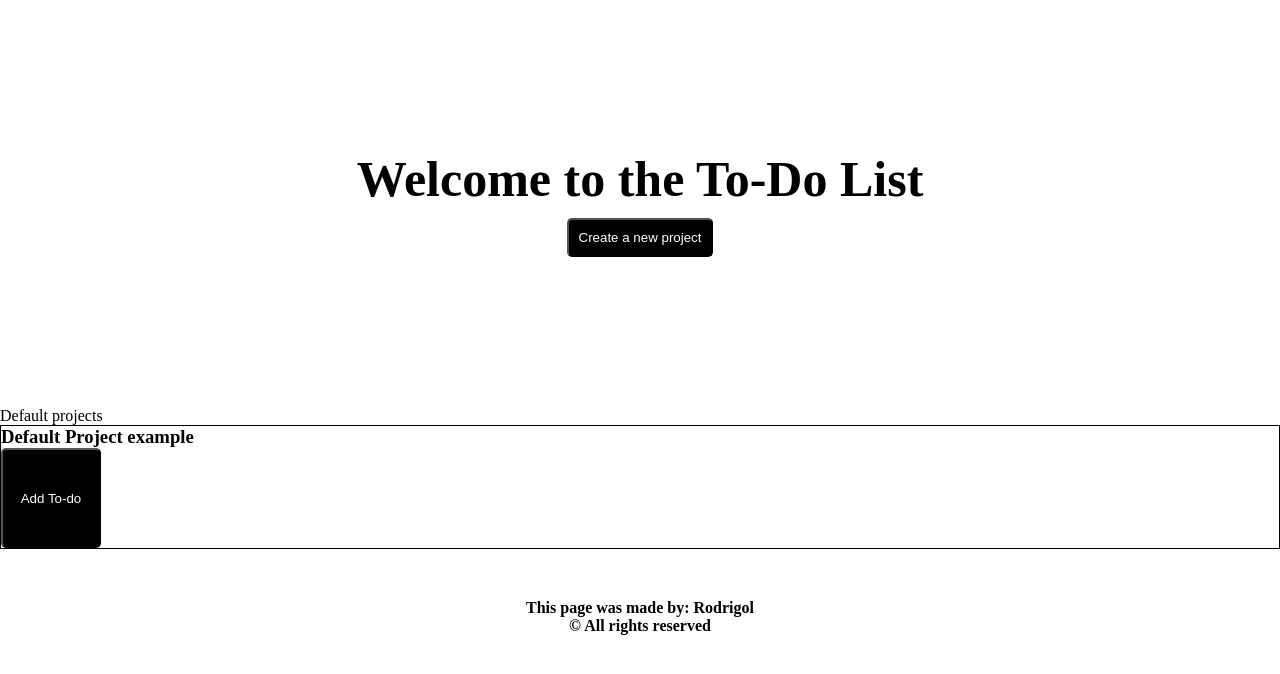
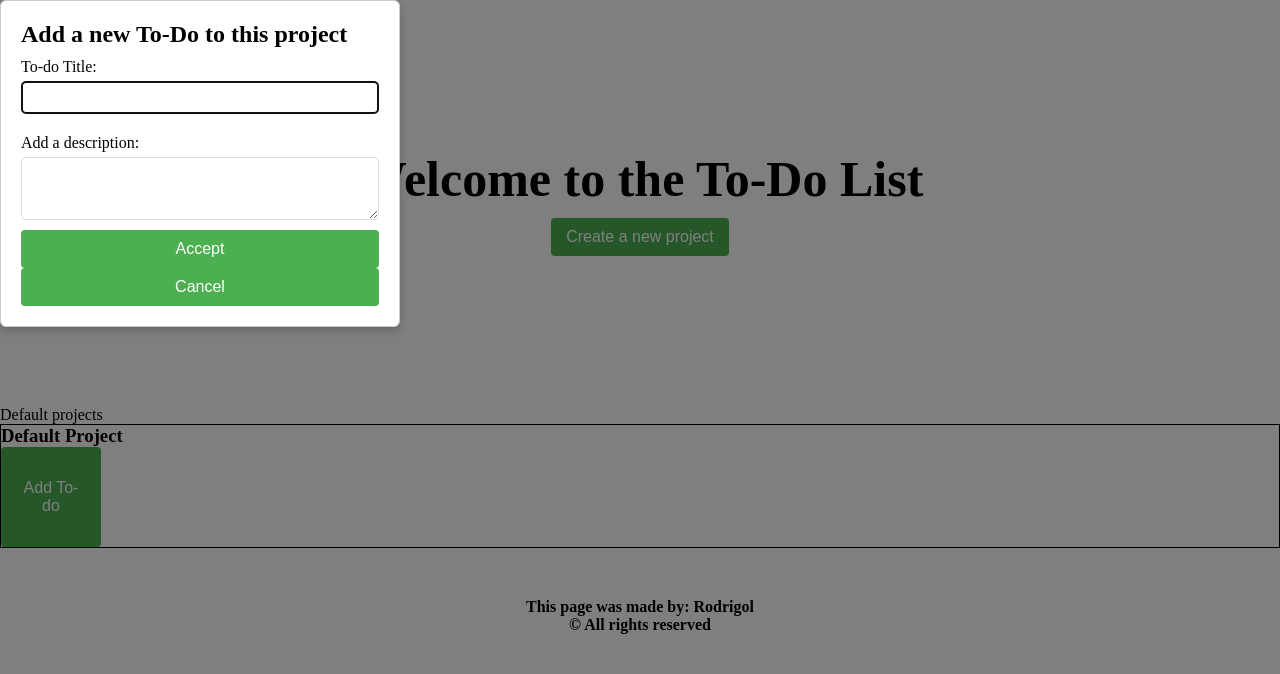
Before and after one commit to RodrigoBernahola/todo-list, a website built with webpack: page src/index.html in a window 1280 px wide. Both pictures are taken after a click on the button "Add To-do". Built offline with nearby package versions, Linux system fonts and the light colour scheme.

```diff
--- a/src/index.js
+++ b/src/index.js
@@ -5,6 +5,7 @@
 import { Controller } from './modules/controllers/controller.js';
 import { createIUProject } from './modules/views/components/createIUProject.js';
 import { createDialog } from './modules/views/components/dialog.js';
+import { IAddTodo } from './modules/views/boundary/IAddTodo.js';
 
 import './styles/styles.css';
 
@@ -43,9 +44,28 @@
 
     const projectController =  new Controller([]);
 
-    projectController.createProject('Default Project example');
+    //El controlador crea el proyecto que se carga por defecto
 
-    console.log(projectController);
+    projectController.initialize(gridContainer);
+
+
+    //Creo el objeto boundary encargado de la interacción con el usuario en el CU añadir todo
+
+    //Manejar los eventos (Interacción con la pantalla del CU Añadir To-Do)
+
+    const botonAgregarTodo = document.querySelector('.add-todo');
+    const botonAceptar = document.querySelector('.acceptButton');
+    const botonCancelar = document.querySelector('.cancelButton');
+    const iAddTodo = new IAddTodo();
+
+
+    botonAgregarTodo.addEventListener('click', (e) => {iAddTodo.clickAddTodo(e, dialog)});
+    botonCancelar.addEventListener('click', () => iAddTodo.cancelAdding(dialog));
+
+
+
+    //Comentarios para probar funcionamiento (<------------------------------------->)
+    //console.log(projectController);
 
     //En esta sección se hardcodea un nuevo Todo (estos datos deberán ser tomados desde la interfaz, luego validados y si son correctos crear y agregar un nuevo To-Do al proyecto que se haya seleccionado en la interfaz).
 
@@ -60,17 +80,10 @@
 
     //Creo la interfaz de un nuevo proyecto, extrayendo los datos del primer elemento del array del controllador, que contiene a los proyectos, la función devuelve la iu necesaria y la agrego al contenedor de proyectos luego.
 
-    console.log(projectController.projects[0]);
-    console.log(gridContainer)
-
-    const iuNewProject = createIUProject(projectController.projects[0]);
-    gridContainer.appendChild(iuNewProject);
+    // console.log(projectController.projects[0]);
+    // console.log(gridContainer)
+    //Comentarios para probar funcionamiento (<------------------------------------->)
 
 
-    //Manejar los eventos
-
-    const botonAgregarTodo = document.querySelector('.add-todo');
-
-    botonAgregarTodo.addEventListener('click', (e) => {projectController.addTodo(e)});
 
 });
--- a/src/modules/controllers/controller.js
+++ b/src/modules/controllers/controller.js
@@ -1,10 +1,22 @@
 import {Project} from '../logic/project.js';
+import {createIUProject} from '../views/components/createIUProject.js';
 
 class Controller {
 
     constructor(projects) {
 
         this.projects = projects;
+
+    }
+
+    initialize(gridContainer) {
+
+        //En este método se añadirá todo el funcionamiento necesario que se necesita la primera vez que carga la página
+
+        const firstProject = this.createProject('Default Project');
+        const iuNewProject = createIUProject(this.projects[0]);
+        gridContainer.appendChild(iuNewProject);
+
 
     }
 
--- /dev/null
+++ b/src/modules/views/boundary/IAddTodo.js
@@ -0,0 +1,33 @@
+class IAddTodo {
+
+    // constructor(addTodoButton, acceptButton, cancelButton) {
+
+    //     this.addTodoButton = addTodoButton;
+    //     this.acceptButton = acceptButton;
+    //     this.cancelButton = cancelButton;
+
+    // }
+
+
+    clickAddTodo(event, dialog) {
+
+        console.log(event);
+
+        dialog.showModal()
+
+    }
+
+    cancelAdding(dialog) {
+
+        dialog.close()
+
+    }
+
+
+
+
+}
+
+
+
+export { IAddTodo };
--- a/src/modules/views/components/dialog.js
+++ b/src/modules/views/components/dialog.js
@@ -7,8 +7,9 @@
 
     //Creo el título del dialogo <h2>
     const h2 = document.createElement('h2');
-    h2.textContent = 'Agregar nuevo To-Do a este proyecto';
+    h2.textContent = 'Add a new To-Do to this project';
     dialog.appendChild(h2);
+    dialog.classList.add('dialogAddTodo');
 
     //Creo el formulario que estará dentro del dialog
     const form = document.createElement('form');
@@ -48,6 +49,23 @@
     dateLabel.setAttribute('for', 'date');
 
 
+
+    const acceptButton = document.createElement('button');
+    acceptButton.textContent = 'Accept';
+    acceptButton.classList.add('acceptButton')
+    form.appendChild(acceptButton);
+
+    const cancelButton = document.createElement('button');
+    cancelButton.textContent = 'Cancel';
+    cancelButton.classList.add('cancelButton');
+    form.appendChild(cancelButton);
+
+
+
+
+
+
+
     return dialog
 
 }
--- a/src/styles/styles.css
+++ b/src/styles/styles.css
@@ -33,3 +33,52 @@
     height: 100px;
 
 }
+
+button {
+    background-color: #4CAF50;
+    color: white;
+    padding: 10px 15px;
+    border: none;
+    border-radius: 4px;
+    cursor: pointer;
+    font-size: 16px;
+}
+
+button:hover {
+    background-color: #45a049;
+}
+
+dialog {
+    padding: 20px;
+    border: 1px solid #ccc;
+    border-radius: 6px;
+    box-shadow: 0 4px 8px rgba(0, 0, 0, 0.2);
+    width: 400px;
+}
+
+dialog::backdrop {
+    background-color: rgba(0, 0, 0, 0.5);
+}
+
+form {
+    display: flex;
+    flex-direction: column;
+}
+
+label {
+    margin-top: 10px;
+    margin-bottom: 5px;
+}
+
+input, select, textarea {
+    padding: 8px;
+    margin-bottom: 10px;
+    border: 1px solid #ddd;
+    border-radius: 4px;
+}
+
+.form-buttons {
+    display: flex;
+    justify-content: space-between;
+    margin-top: 20px;
+}
```
Also changed, not shown: 1 other file.
